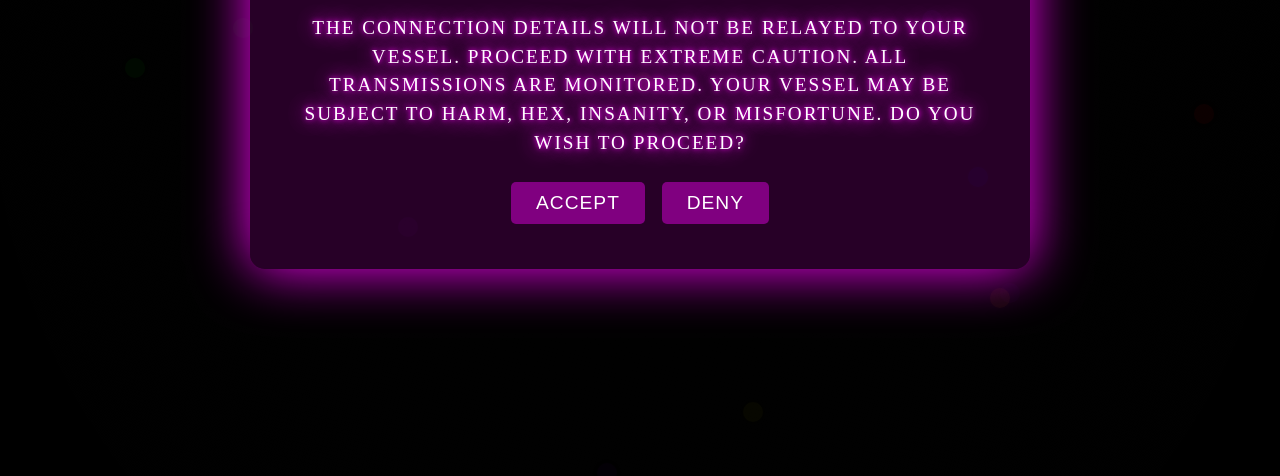
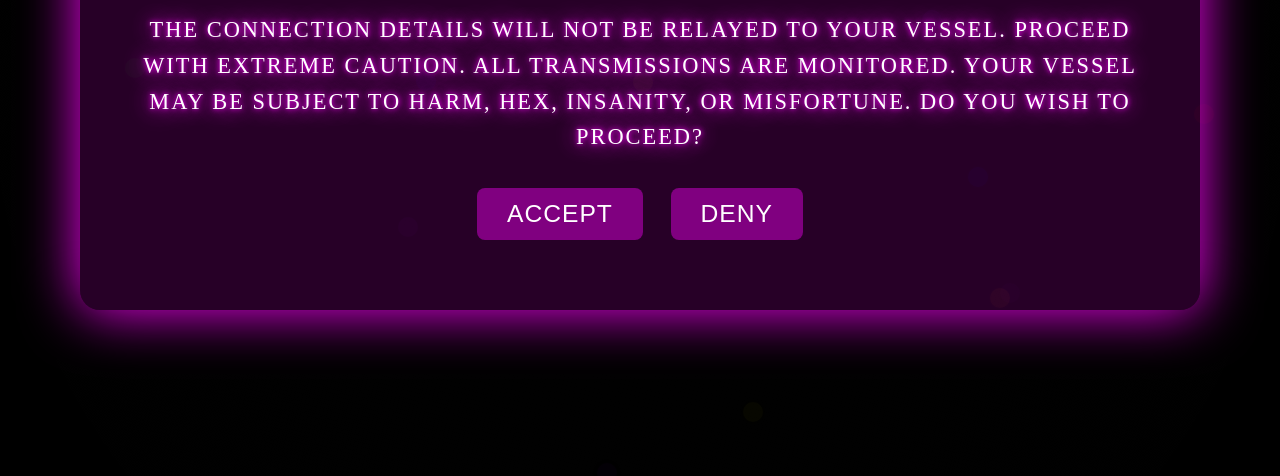
Before and after one commit to AngelsManor/SURVEY_TEST, a plain HTML site: page index.html in a window 1280 px wide. Shown: the part 324-800 px from the top of the page. Drawn offline with Linux system fonts and the light colour scheme; animation ran at ten frames a second.

Commit message:
Update index.css

```diff
--- a/index.css
+++ b/index.css
@@ -29,13 +29,13 @@ body {
 /* Modal content box */
 #termsContent {
     background: rgba(128,0,128,0.3);
-    padding: 40px;
-    border-radius: 15px;
+    padding: 60px;              /* 🔹 more space inside */
+    border-radius: 20px;        /* 🔹 slightly bigger rounding */
     box-shadow: 0 0 30px purple;
-    max-width: 700px;
-    font-size: 1.2em;
+    max-width: 1000px;          /* 🔹 wider box */
+    font-size: 1.4em;           /* 🔹 larger text */
     letter-spacing: 2px;
-    line-height: 1.5;
+    line-height: 1.6;
     text-align: center;
     animation: glowBox 1.5s infinite alternate;
     color: white; /* ✅ force modal text to be white */
@@ -61,11 +61,11 @@ body {
     background: purple;
     color: white;
     border: none;
-    padding: 10px 25px;
-    margin: 5px;
-    font-size: 1em;
+    padding: 12px 30px;        /* 🔹 slightly bigger buttons */
+    margin: 10px;
+    font-size: 1.1em;
     cursor: pointer;
-    border-radius: 5px;
+    border-radius: 8px;
     text-transform: uppercase;
     letter-spacing: 1px;
     transition: 0.3s;
```
